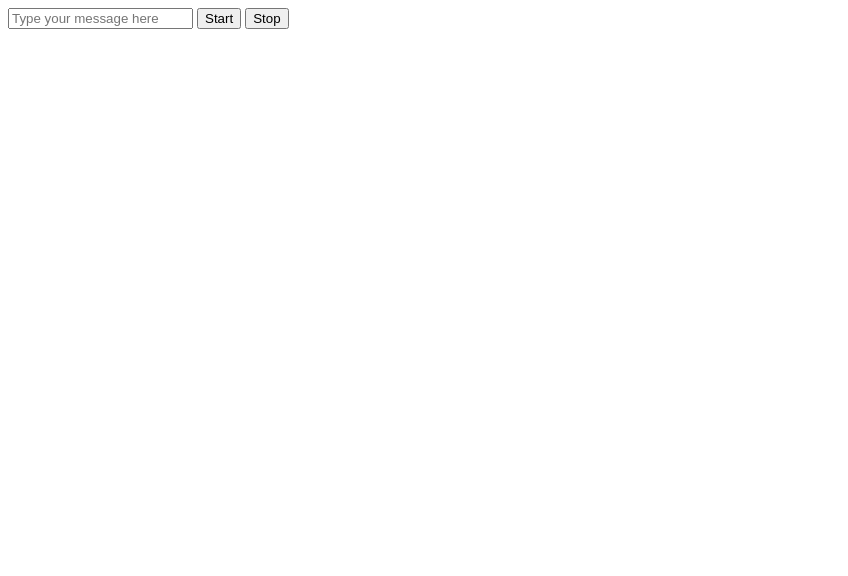
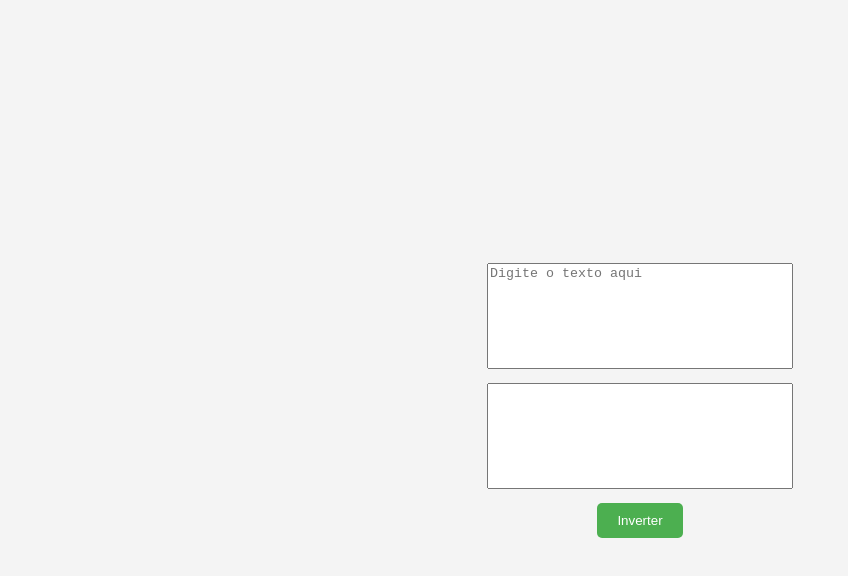
Before and after one commit to Isaac2132/atividade, a plain HTML site: page index.html in a window 1280 px wide. Shown: the whole page, without its empty margins (0-848 px from the left). Drawn offline with Linux system fonts and the light colour scheme.

Commit message:
questão3

```diff
--- a/index.html
+++ b/index.html
@@ -1,34 +1,67 @@
 <!DOCTYPE html>
-<html lang="en">
+<html lang="pt-br">
 <head>
 <meta charset="UTF-8">
 <meta name="viewport" content="width=device-width, initial-scale=1.0">
-<title>Message Scroller</title>
+<title>Inverter Texto</title>
+<style>
+    body {
+        font-family: Arial, sans-serif;
+        margin: 0;
+        padding: 0;
+        display: flex;
+        justify-content: center;
+        align-items: center;
+        height: 100vh;
+        background-color: #f4f4f4;
+    }
+    .container {
+        text-align: center;
+    }
+    textarea {
+        width: 300px;
+        height: 100px;
+        margin-bottom: 10px;
+        resize: none;
+    }
+    button {
+        padding: 10px 20px;
+        background-color: #4caf50;
+        color: #fff;
+        border: none;
+        border-radius: 5px;
+        cursor: pointer;
+        transition: background-color 0.3s ease;
+    }
+    button:hover {
+        background-color: #45a049;
+    }
+</style>
 </head>
 <body>
 
-<input type="text" id="messageInput" placeholder="Type your message here">
-<button onclick="startScroll()">Start</button>
-<button onclick="stopScroll()">Stop</button>
+<div class="container">
+    <textarea id="inputText" placeholder="Digite o texto aqui"></textarea><br>
+    <textarea id="outputText" readonly></textarea><br>
+    <button onclick="inverterTexto()">Inverter</button>
+</div>
 
 <script>
-let messageInterval;
+function inverterTexto() {
+    var inputText = document.getElementById('inputText').value.trim();
+    var outputTextArea = document.getElementById('outputText');
 
-function startScroll() {
-    const messageInput = document.getElementById('messageInput');
-    const message = messageInput.value;
-    messageInput.value = '';
+    // Dividindo o texto em palavras
+    var words = inputText.split(/\s+/);
 
-    messageInterval = setInterval(() => {
-        const firstChar = message.substring(0, 1);
-        const restOfMessage = message.substring(1);
-        messageInput.value = restOfMessage + firstChar;
-        message = restOfMessage + firstChar;
-    }, 200);
-}
+    // Revertendo a ordem das palavras
+    var reversedWords = words.reverse();
 
-function stopScroll() {
-    clearInterval(messageInterval);
+    // Juntando as palavras em uma string invertida
+    var reversedText = reversedWords.join(' ');
+
+    // Exibindo o texto invertido no segundo textarea
+    outputTextArea.value = reversedText;
 }
 </script>
 
--- /dev/null
+++ b/style.css
@@ -0,0 +1,4 @@
+html {
+  height: 100%;
+  width: 100%;
+}
```
Also changed, not shown: script.js (added).
